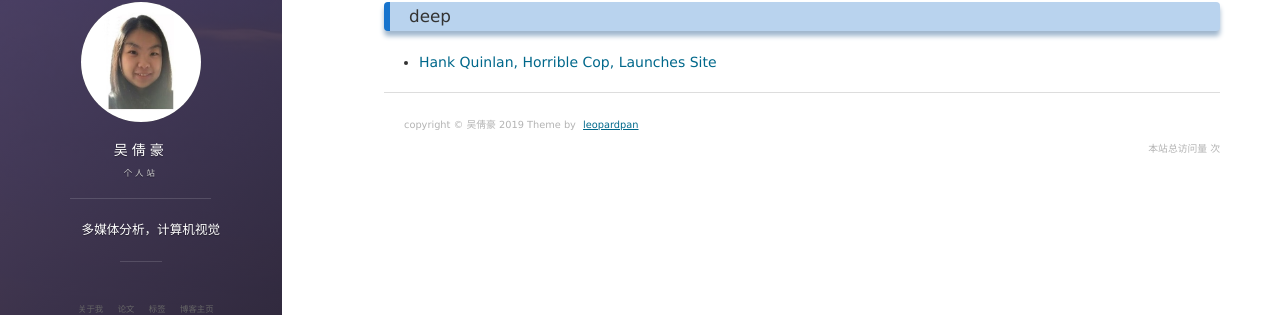
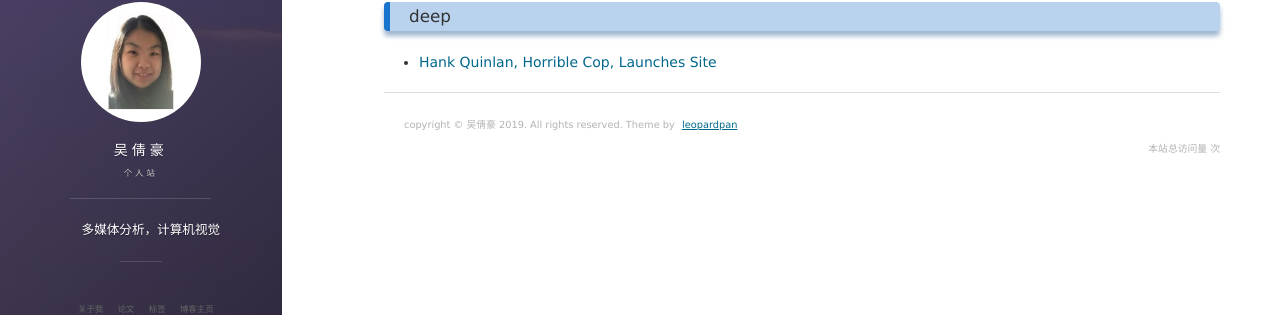
Before and after one commit to wqhIris/homepage, a Jekyll site: the page built from tags.html, in a window 1280 px wide. Shown: the part 217-532 px from the top of the page. Built offline with Jekyll 4.4.1, drawn with Linux system fonts in a browser that asks for light colours; nearby versions of some CDN libraries; comment, search, counter and statistics services are not loaded.

Commit message:
Update footer.html

```diff
--- a/_includes/footer.html
+++ b/_includes/footer.html
@@ -1,7 +1,8 @@
 <section class="footer">
     <footer>
         <p class="copyright text-muted">
-            copyright &copy; {{ site.title }} {{ site.time | date: '%Y' }} Theme by <a href="http://baixin.io/">leopardpan</a>
+            copyright &copy; {{ site.title }} {{ site.time | date: '%Y' }}. All rights reserved.
+            Theme by <a href="http://baixin.io/">leopardpan</a>
         </p>
         <div align="right">
             <link rel="stylesheet" href="//cdn.bootcss.com/font-awesome/4.3.0/css/font-awesome.min.css">
```
